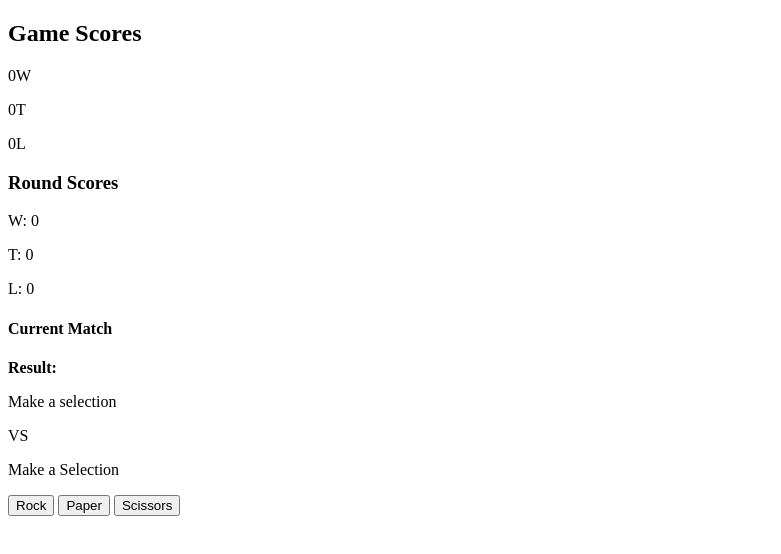
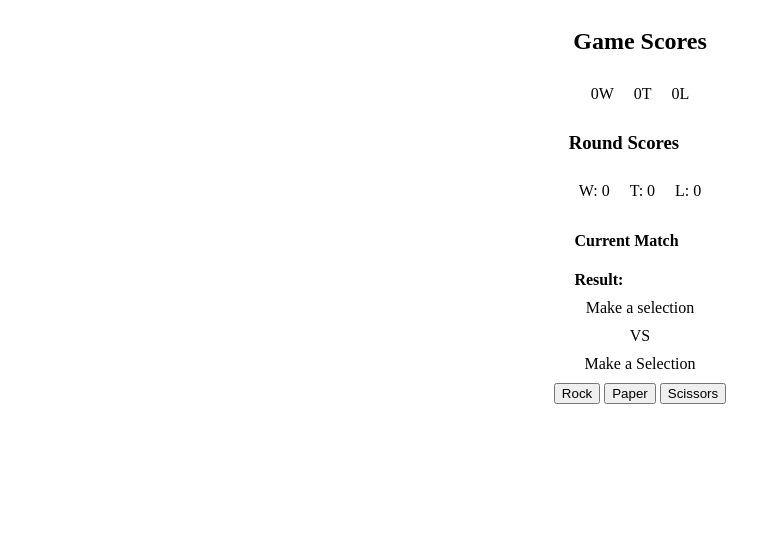
Before and after one commit to SepiaCandy/rock-paper-scissors, a plain HTML site: page index.html in a window 1280 px wide. Shown: the whole page, without its empty margins (0-781 px from the left). Drawn offline with Linux system fonts and the light colour scheme.

Commit message:
set up basic layout with placeholder game

```diff
--- a/index.html
+++ b/index.html
@@ -1,27 +1,34 @@
 <!DOCTYPE html>
-<hmtl>
+<html>
     <head>
         <meta charset="UTF-8">
+        <meta name="viewport" content="width:device-width, initial-scale: 1.0">
         <title>Rock Paper Scissors!</title>
-
+        <link rel="stylesheet" href="styles.css">
     </head>
     <body>
 
         <script src="script.js" defer></script>
 
-<div class = "flex container">
-<div class = "overallScores">
+<div class="flexContainer">
+<div class="overallScores">
+    <div>
     <h2>Game Scores</h2>
+    <div class="flexRow">
 <p id="overWin">0W</p>
 <p id="overTie">0T</p>
 <p id="overLose">0L</p>
 </div>
+</div>
+</div>
 
 <div class="scores">
     <h3>Round Scores</h3>
+    <div class="flexRow">
     <p id="pScore">W: 0</p>
     <p id="tScore">T: 0</p>
     <p id="cScore">L: 0</p>
+    </div>
 </div>
 
 <div class="choices">
@@ -43,4 +50,4 @@
 </div>
 </div>
     </body>
-</hmtl>
+</html>
--- a/styles.css
+++ b/styles.css
@@ -0,0 +1,17 @@
+.flexContainer {
+    display: flex;
+    flex-direction: column;
+    justify-content: center;
+    align-items: center;
+}
+
+.flexRow {
+    display: flex;
+    justify-content: center;
+    align-items: center;
+}
+
+p {
+    text-align: center;
+    margin: 10px;
+}
```
